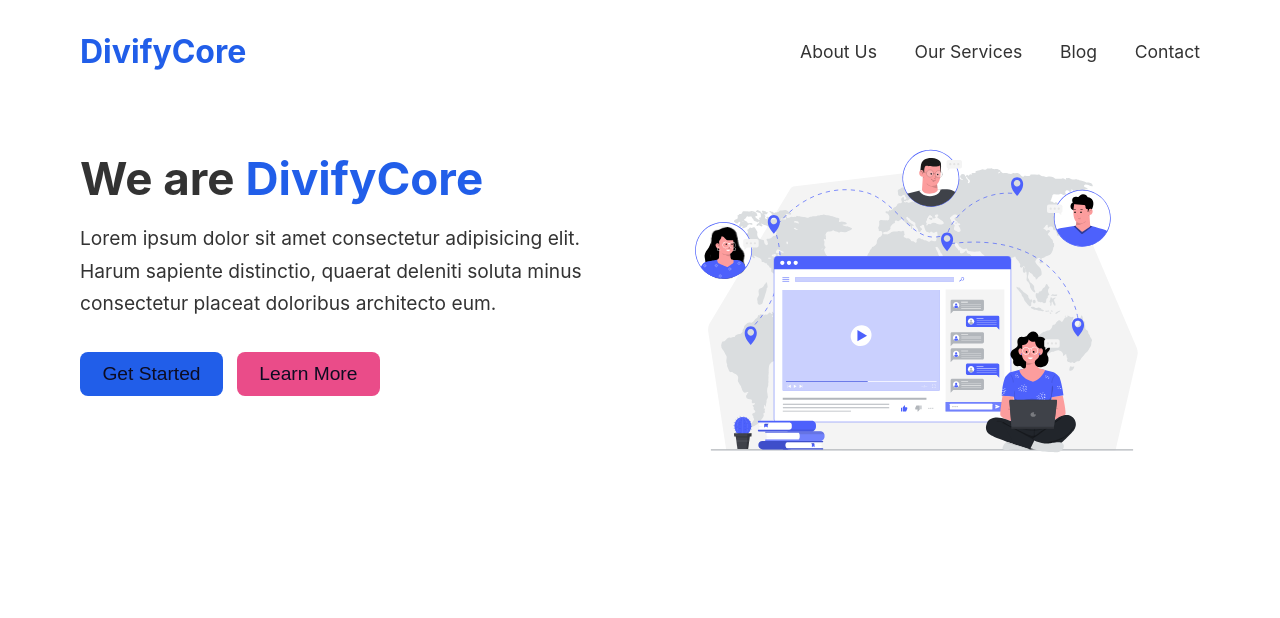
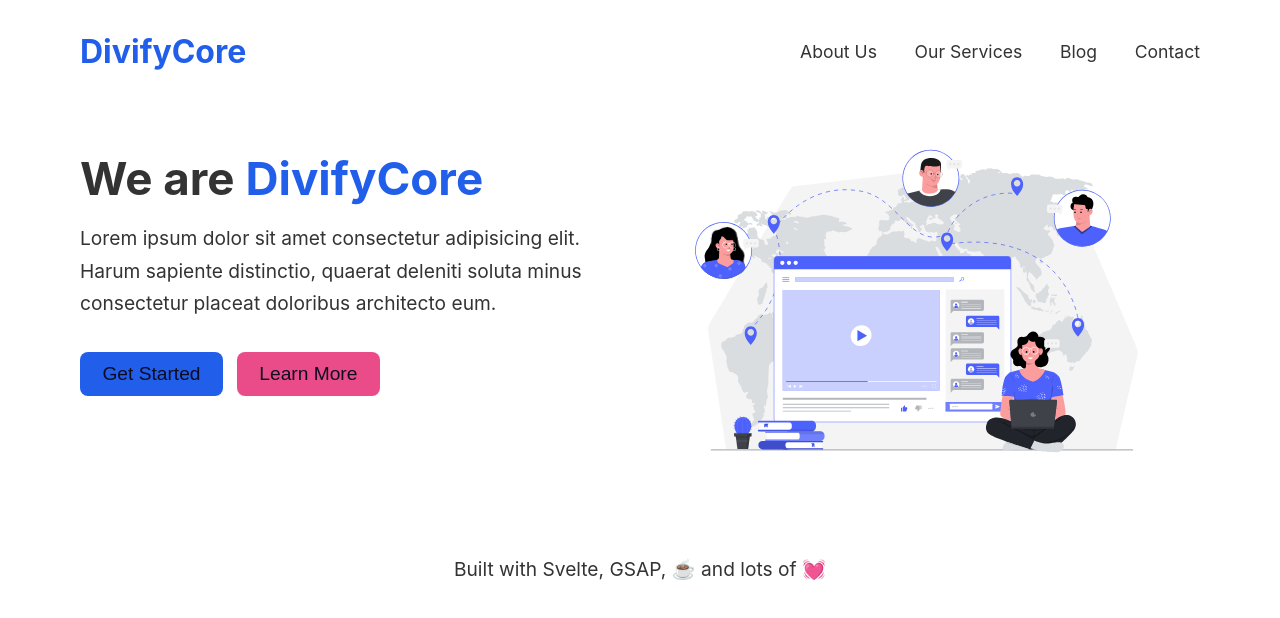
Before and after one commit to nefejames/divify-core, a Svelte app: page / in a window 1280 px wide. Shown: the top 618 px of the page. Built offline with nearby package versions, Linux system fonts and the light colour scheme.

Commit message:
added copyright to hero

```diff
--- a/src/App.svelte
+++ b/src/App.svelte
@@ -2,6 +2,10 @@
   import Layout from "./Layout.svelte";
   import { Header } from "./components";
   import { Hero } from "./sections";
+
+  // two more things:
+  //1.add dark mode
+  //2.add gsap animations,maybe even to the navbar on mobile also
 </script>
 
 <Layout>
--- a/src/sections/Hero.svelte
+++ b/src/sections/Hero.svelte
@@ -27,6 +27,7 @@
     <Illustration />
   </div>
 </section>
+<p class="copyright">Built with Svelte, GSAP, ☕ and lots of 💓</p>
 
 <style>
   section {
@@ -60,6 +61,11 @@
     color: var(--text-color);
   }
 
+  p.copyright {
+    margin: 1rem;
+    text-align: center;
+  }
+
   span {
     color: var(--primary-color);
   }
```
